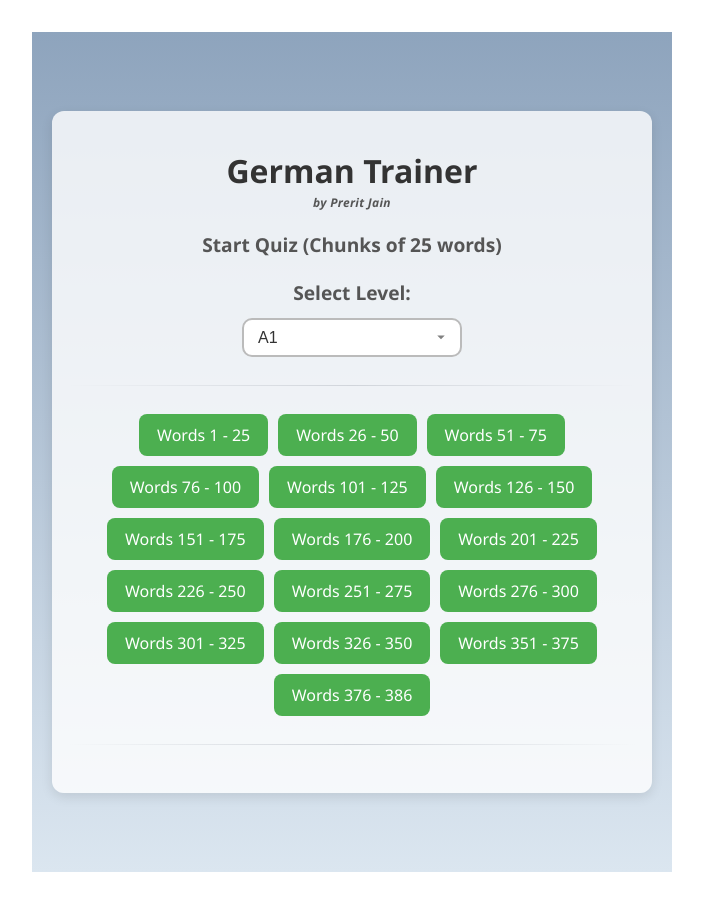
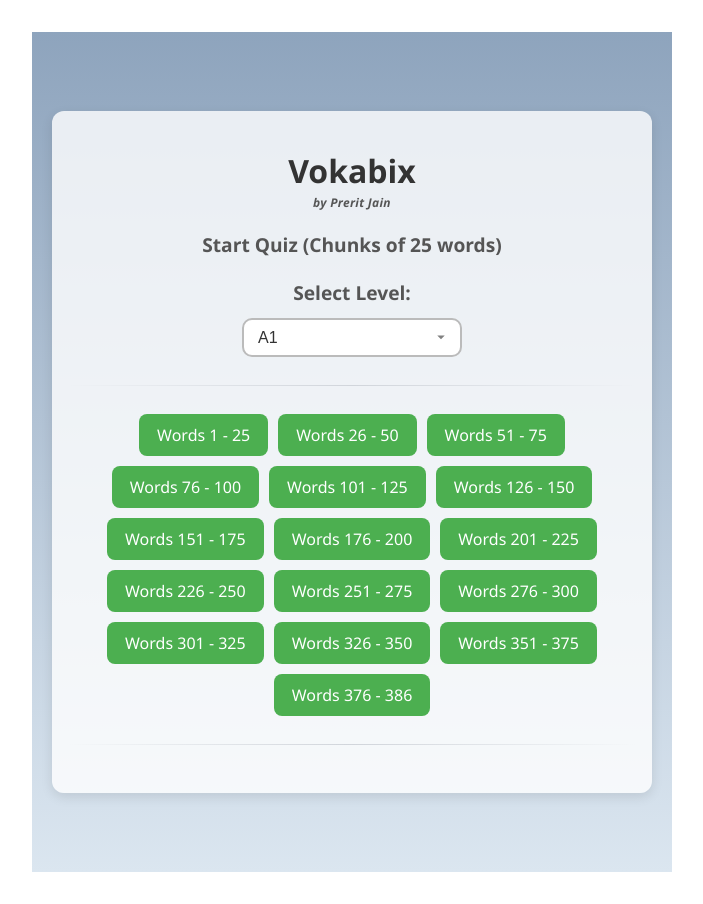
Before and after one commit to prerit09/german-article-trainer, a React (Vite) app: page / in a window 1280 px wide. Shown: the whole page, without its empty margins (288-991 px from the left). Built offline with nearby package versions, Linux system fonts and the light colour scheme.

Commit message:
updated app anme vokabix

```diff
--- a/src/App.jsx
+++ b/src/App.jsx
@@ -152,7 +152,7 @@ export default function App() {
     return (
       <div style={styles.outer}>
         <div style={styles.container}>
-          <h1 style={styles.h1}>German Trainer</h1>
+          <h1 style={styles.h1}>Vokabix</h1>
           <p className="byline">by Prerit Jain</p>
           <h3 style={styles.h3}>Start Quiz (Chunks of 25 words)</h3>
 
```
